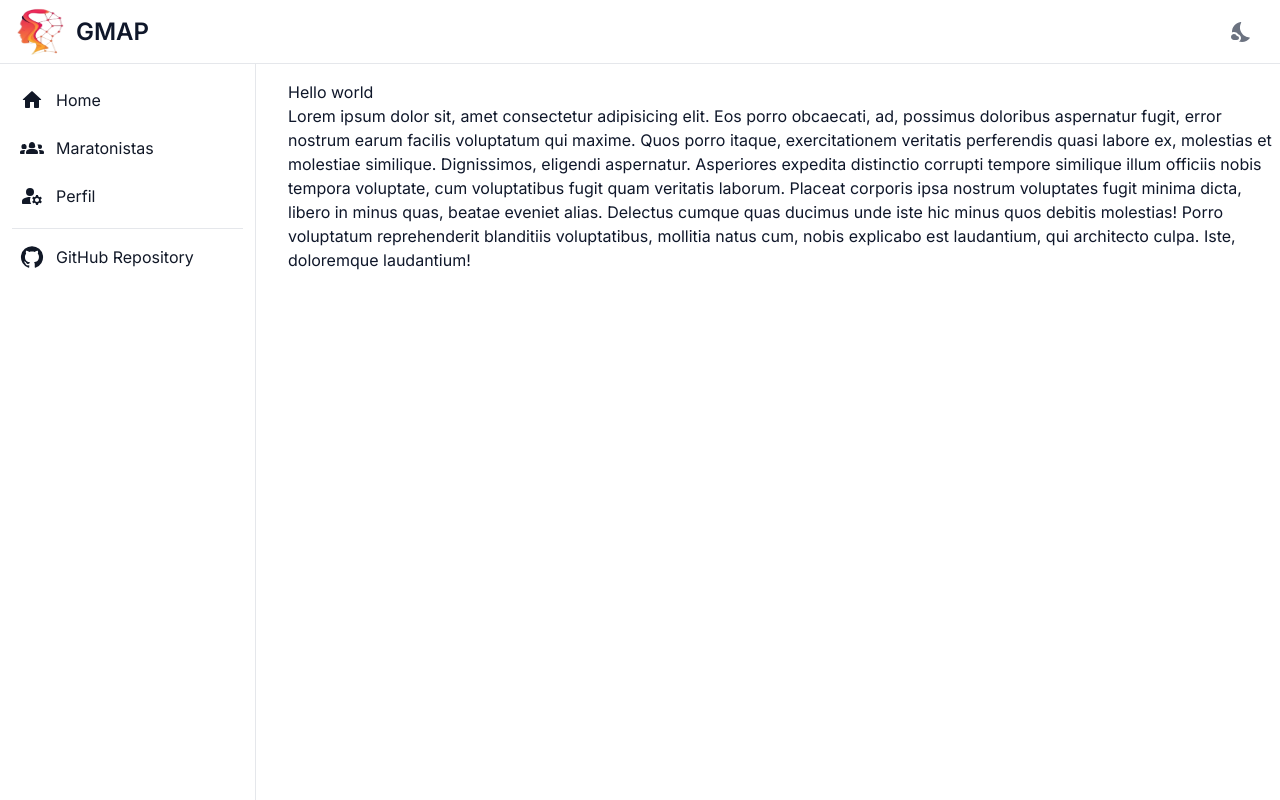
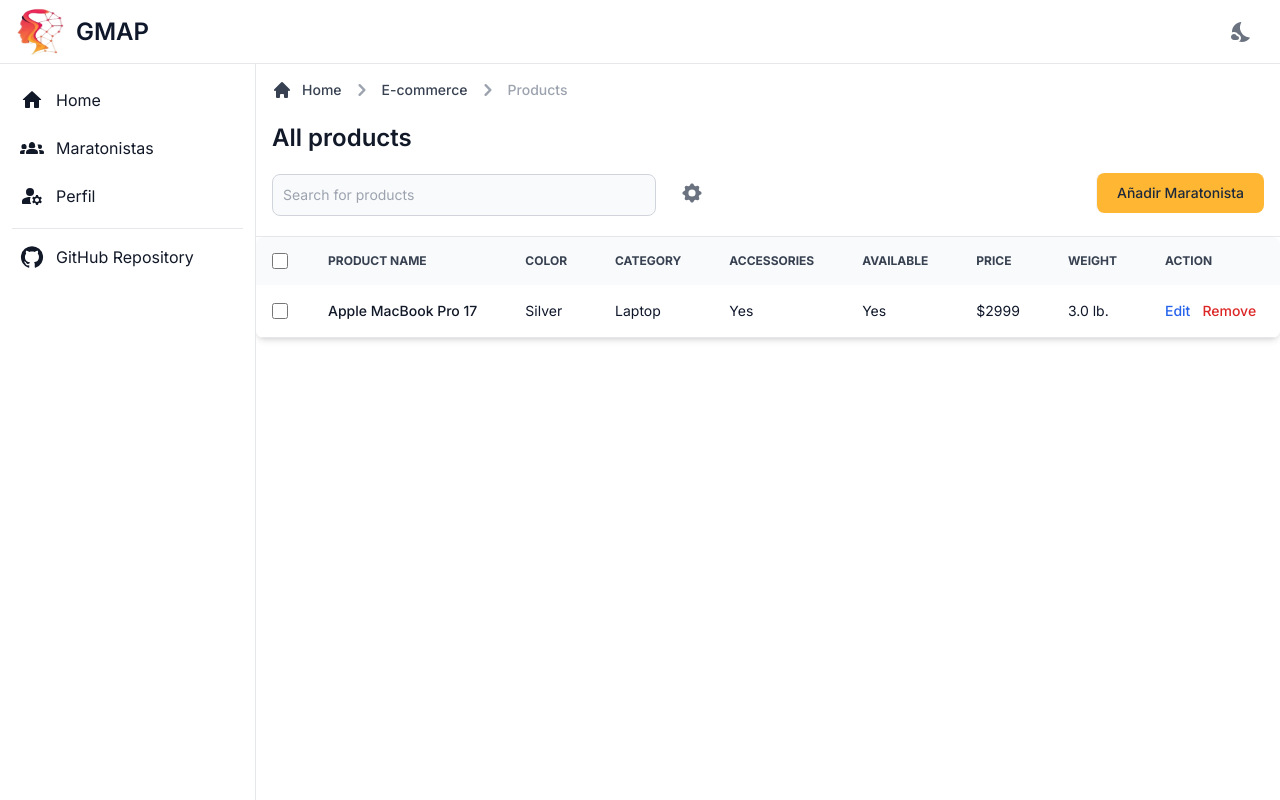
Before and after one commit to Git-Darkmoon/GMAP, a Next.js app: page /home in a window 1280 px wide. Built offline with nearby package versions, Linux system fonts and the light colour scheme.

Commit message:
feat: Added all the table look like.

```diff
--- a/src/app/home/page.tsx
+++ b/src/app/home/page.tsx
@@ -1,19 +1,222 @@
 function HomePage() {
   return (
-    <main className="pt-20 pl-72">
-      <h1>Hello world</h1>
-      Lorem ipsum dolor sit, amet consectetur adipisicing elit. Eos porro
-      obcaecati, ad, possimus doloribus aspernatur fugit, error nostrum earum
-      facilis voluptatum qui maxime. Quos porro itaque, exercitationem veritatis
-      perferendis quasi labore ex, molestias et molestiae similique.
-      Dignissimos, eligendi aspernatur. Asperiores expedita distinctio corrupti
-      tempore similique illum officiis nobis tempora voluptate, cum voluptatibus
-      fugit quam veritatis laborum. Placeat corporis ipsa nostrum voluptates
-      fugit minima dicta, libero in minus quas, beatae eveniet alias. Delectus
-      cumque quas ducimus unde iste hic minus quos debitis molestias! Porro
-      voluptatum reprehenderit blanditiis voluptatibus, mollitia natus cum,
-      nobis explicabo est laudantium, qui architecto culpa. Iste, doloremque
-      laudantium!
+    <main className="pt-14 pl-64">
+      {/* Header code */}
+
+      <div className="p-4 bg-white block sm:flex items-center justify-between border-b border-gray-200 lg:mt-1.5">
+        <div className="w-full mb-1">
+          <div className="mb-4">
+            <nav className="flex mb-5" aria-label="Breadcrumb">
+              <ol className="inline-flex items-center space-x-1 text-sm font-medium md:space-x-2">
+                <li className="inline-flex items-center">
+                  <a
+                    href="#"
+                    className="inline-flex items-center text-gray-700 hover:text-primary-600"
+                  >
+                    <svg
+                      className="w-5 h-5 mr-2.5"
+                      fill="currentColor"
+                      viewBox="0 0 20 20"
+                      xmlns="http://www.w3.org/2000/svg"
+                    >
+                      <path d="M10.707 2.293a1 1 0 00-1.414 0l-7 7a1 1 0 001.414 1.414L4 10.414V17a1 1 0 001 1h2a1 1 0 001-1v-2a1 1 0 011-1h2a1 1 0 011 1v2a1 1 0 001 1h2a1 1 0 001-1v-6.586l.293.293a1 1 0 001.414-1.414l-7-7z"></path>
+                    </svg>
+                    Home
+                  </a>
+                </li>
+                <li>
+                  <div className="flex items-center">
+                    <svg
+                      className="w-6 h-6 text-gray-400"
+                      fill="currentColor"
+                      viewBox="0 0 20 20"
+                      xmlns="http://www.w3.org/2000/svg"
+                    >
+                      <path
+                        fillRule="evenodd"
+                        d="M7.293 14.707a1 1 0 010-1.414L10.586 10 7.293 6.707a1 1 0 011.414-1.414l4 4a1 1 0 010 1.414l-4 4a1 1 0 01-1.414 0z"
+                        clipRule="evenodd"
+                      ></path>
+                    </svg>
+                    <a
+                      href="#"
+                      className="ml-1 text-gray-700 hover:text-primary-600 md:ml-2"
+                    >
+                      E-commerce
+                    </a>
+                  </div>
+                </li>
+                <li>
+                  <div className="flex items-center">
+                    <svg
+                      className="w-6 h-6 text-gray-400"
+                      fill="currentColor"
+                      viewBox="0 0 20 20"
+                      xmlns="http://www.w3.org/2000/svg"
+                    >
+                      <path
+                        fillRule="evenodd"
+                        d="M7.293 14.707a1 1 0 010-1.414L10.586 10 7.293 6.707a1 1 0 011.414-1.414l4 4a1 1 0 010 1.414l-4 4a1 1 0 01-1.414 0z"
+                        clipRule="evenodd"
+                      ></path>
+                    </svg>
+                    <span
+                      className="ml-1 text-gray-400 md:ml-2"
+                      aria-current="page"
+                    >
+                      Products
+                    </span>
+                  </div>
+                </li>
+              </ol>
+            </nav>
+            <h1 className="text-xl font-semibold text-gray-900 sm:text-2xl">
+              All products
+            </h1>
+          </div>
+          <div className="items-center justify-between block sm:flex md:divide-x md:divide-gray-100">
+            <div className="flex items-center mb-4 sm:mb-0">
+              <form className="sm:pr-3" action="#" method="GET">
+                <label htmlFor="products-search" className="sr-only">
+                  Search
+                </label>
+                <div className="relative w-48 mt-1 sm:w-64 xl:w-96">
+                  <input
+                    type="text"
+                    name="email"
+                    id="products-search"
+                    className="bg-gray-50 border border-gray-300 text-gray-900 sm:text-sm rounded-lg focus:ring-primary-500 focus:border-primary-500 block w-full p-2.5"
+                    placeholder="Search for products"
+                  />
+                </div>
+              </form>
+              <div className="flex items-center w-full sm:justify-end">
+                <div className="flex pl-2 space-x-1">
+                  <a
+                    href="#"
+                    className="inline-flex justify-center p-1 text-gray-500 rounded cursor-pointer hover:text-gray-900 hover:bg-gray-100"
+                  >
+                    <svg
+                      className="w-6 h-6"
+                      fill="currentColor"
+                      viewBox="0 0 20 20"
+                      xmlns="http://www.w3.org/2000/svg"
+                    >
+                      <path
+                        fillRule="evenodd"
+                        d="M11.49 3.17c-.38-1.56-2.6-1.56-2.98 0a1.532 1.532 0 01-2.286.948c-1.372-.836-2.942.734-2.106 2.106.54.886.061 2.042-.947 2.287-1.561.379-1.561 2.6 0 2.978a1.532 1.532 0 01.947 2.287c-.836 1.372.734 2.942 2.106 2.106a1.532 1.532 0 012.287.947c.379 1.561 2.6 1.561 2.978 0a1.533 1.533 0 012.287-.947c1.372.836 2.942-.734 2.106-2.106a1.533 1.533 0 01.947-2.287c1.561-.379 1.561-2.6 0-2.978a1.532 1.532 0 01-.947-2.287c.836-1.372-.734-2.942-2.106-2.106a1.532 1.532 0 01-2.287-.947zM10 13a3 3 0 100-6 3 3 0 000 6z"
+                        clipRule="evenodd"
+                      ></path>
+                    </svg>
+                  </a>
+                  {/* Add other buttons as needed */}
+                </div>
+              </div>
+            </div>
+            <button
+              id="createProductButton"
+              className="text-slate-800 bg-myOrange-400 hover:bg-myOrange-500 focus:ring-4 focus:ring-primary-300 font-medium rounded-lg text-sm px-5 py-2.5"
+              type="button"
+              data-drawer-target="drawer-create-product-default"
+              data-drawer-show="drawer-create-product-default"
+              aria-controls="drawer-create-product-default"
+              data-drawer-placement="right"
+            >
+              Añadir Maratonista
+            </button>
+          </div>
+        </div>
+      </div>
+
+      {/* Table Code */}
+      <div className="relative overflow-x-auto shadow-md sm:rounded-lg">
+        <table className="w-full text-sm text-left">
+          <thead className="text-xs text-gray-700 uppercase bg-gray-50">
+            <tr>
+              <th scope="col" className="p-4">
+                <div className="flex items-center">
+                  <input
+                    id="checkbox-all-search"
+                    type="checkbox"
+                    className="w-4 h-4 text-blue-600 bg-gray-100 border-gray-300 rounded focus:ring-blue-500 focus:ring-2"
+                  />
+                  <label htmlFor="checkbox-all-search" className="sr-only">
+                    checkbox
+                  </label>
+                </div>
+              </th>
+              <th scope="col" className="px-6 py-3">
+                Product name
+              </th>
+              <th scope="col" className="px-6 py-3">
+                Color
+              </th>
+              <th scope="col" className="px-6 py-3">
+                Category
+              </th>
+              <th scope="col" className="px-6 py-3">
+                Accessories
+              </th>
+              <th scope="col" className="px-6 py-3">
+                Available
+              </th>
+              <th scope="col" className="px-6 py-3">
+                Price
+              </th>
+              <th scope="col" className="px-6 py-3">
+                Weight
+              </th>
+              <th scope="col" className="px-6 py-3">
+                Action
+              </th>
+            </tr>
+          </thead>
+          <tbody>
+            {/* Repeat the following block for each product */}
+            <tr className="bg-white border-b hover:bg-gray-50">
+              <td className="w-4 p-4">
+                <div className="flex items-center">
+                  <input
+                    id="checkbox-table-search-1"
+                    type="checkbox"
+                    className="w-4 h-4 text-blue-600 bg-gray-100 border-gray-300 rounded focus:ring-blue-500 focus:ring-2"
+                  />
+                  <label htmlFor="checkbox-table-search-1" className="sr-only">
+                    checkbox
+                  </label>
+                </div>
+              </td>
+              <th
+                scope="row"
+                className="px-6 py-4 font-medium text-gray-900 whitespace-nowrap"
+              >
+                Apple MacBook Pro 17
+              </th>
+              <td className="px-6 py-4">Silver</td>
+              <td className="px-6 py-4">Laptop</td>
+              <td className="px-6 py-4">Yes</td>
+              <td className="px-6 py-4">Yes</td>
+              <td className="px-6 py-4">$2999</td>
+              <td className="px-6 py-4">3.0 lb.</td>
+              <td className="flex items-center px-6 py-4">
+                <a
+                  href="#"
+                  className="font-medium text-blue-600 hover:underline"
+                >
+                  Edit
+                </a>
+                <a
+                  href="#"
+                  className="font-medium text-red-600 hover:underline ms-3"
+                >
+                  Remove
+                </a>
+              </td>
+            </tr>
+            {/* Repeat the above block for each product */}
+          </tbody>
+        </table>
+      </div>
     </main>
   )
 }
```
